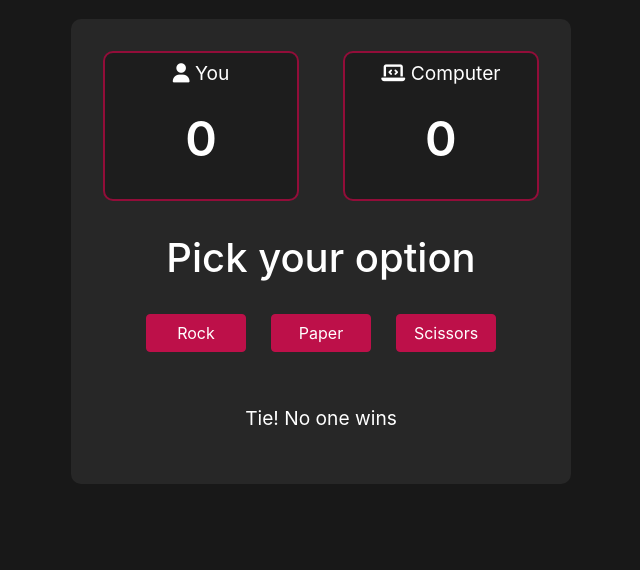
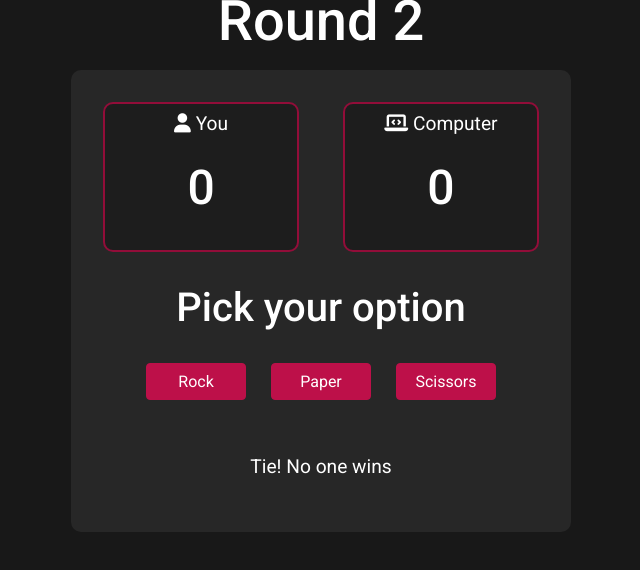
Before and after one commit to IbnDaanis/rock-paper-scissors, a plain HTML site: page index.html in a window 1280 px wide. Both pictures are taken after a click on the button "Rock". Shown: the whole page, without its empty margins (319-959 px from the left). Drawn offline with Linux system fonts and the light colour scheme.

Commit message:
Added a round counter display

```diff
--- a/css/style.scss
+++ b/css/style.scss
@@ -1,9 +1,11 @@
+@import url('https://fonts.googleapis.com/css2?family=Roboto:wght@300;400;500;700&display=swap');
+
 * {
   margin: 0;
   padding: 0;
   box-sizing: border-box;
-  font-family: -apple-system, BlinkMacSystemFont, 'Segoe UI', Roboto, Oxygen,
-    Ubuntu, Cantarell, 'Open Sans', 'Helvetica Neue', sans-serif;
+  font-family: 'Roboto', -apple-system, BlinkMacSystemFont, 'Segoe UI', Roboto,
+    Oxygen, Ubuntu, Cantarell, 'Open Sans', 'Helvetica Neue', sans-serif;
 }
 
 $main-color: #920d39;
@@ -18,7 +20,11 @@ body {
   color: white;
   overflow-x: hidden;
 }
-
+.roundDisplay {
+  font-weight: 500;
+  font-size: 3.5rem;
+  padding: 1rem;
+}
 .container {
   width: 500px;
   max-width: 95%;
@@ -48,7 +54,7 @@ body {
         margin-top: 1.5rem;
         text-align: center;
         font-size: 3rem;
-        font-weight: 600;
+        font-weight: 500;
       }
     }
   }
@@ -108,13 +114,15 @@ body {
       text-align: center;
 
       &.winner {
-        font-weight: 600;
+        font-weight: 500;
         color: #00a300;
+        font-size: 1.5rem;
       }
 
       &.loser {
-        font-weight: 600;
+        font-weight: 500;
         color: #af0000;
+        font-size: 1.5rem;
       }
     }
   }
--- a/index.html
+++ b/index.html
@@ -12,6 +12,7 @@
     ></script>
   </head>
   <body>
+    <h1 class="roundDisplay" id="roundDisplay">Round <span>1</span></h1>
     <div class="container">
       <div class="scores">
         <div class="player">
@@ -24,7 +25,7 @@
         </div>
       </div>
       <div class="options">
-        <h3>Pick your option</h3>
+        <h3 id="optionDisplay">Pick your option</h3>
         <div class="choices">
           <button data-choice="rock">Rock</button>
           <button data-choice="paper">Paper</button>
--- a/js/game.js
+++ b/js/game.js
@@ -2,6 +2,7 @@ const options = ['rock', 'paper', 'scissors']
 
 let playerScore = 0
 let computerScore = 0
+let round = 1
 
 const computerPlay = () => {
   return options[Math.floor(Math.random() * 3)]
@@ -10,6 +11,7 @@ const computerPlay = () => {
 const playRound = (playerSelection, computerSelection) => {
   const player = options.indexOf(playerSelection)
   const computer = options.indexOf(computerSelection)
+  round++
   if (player === 0 && computer === 1) {
     return 'You lost the round! Paper beats Rock'
   } else if (player === 0 && computer === 2) {
@@ -35,17 +37,20 @@ const game = playerSelection => {
     playerScore++
   }
 
+  roundDisplay.querySelector('span').textContent = round
   playerScoreDisplay.textContent = playerScore
   computerScoreDisplay.textContent = computerScore
   resultDisplay.textContent = result
 
   if (playerScore === 5) {
+    roundDisplay.textContent = 'Game Over!'
     resultDisplay.textContent = 'You reached 5 points and won the game!'
     resultDisplay.classList.add('winner')
     disableButtons(true)
     resetButton.style.visibility = 'visible'
     resetButton.style.opacity = 1
   } else if (computerScore === 5) {
+    roundDisplay.textContent = 'Game Over!'
     resultDisplay.textContent =
       'You lost, the computer reached 5 points and won the game!'
     resultDisplay.classList.add('loser')
--- a/js/main.js
+++ b/js/main.js
@@ -1,3 +1,4 @@
+const roundDisplay = document.querySelector('#roundDisplay')
 const playerScoreDisplay = document.querySelector('#playerScoreDisplay')
 const computerScoreDisplay = document.querySelector('#computerScoreDisplay')
 const resultDisplay = document.querySelector('#resultDisplay')
```
Also changed, not shown: css/style.css, 1 other file.
